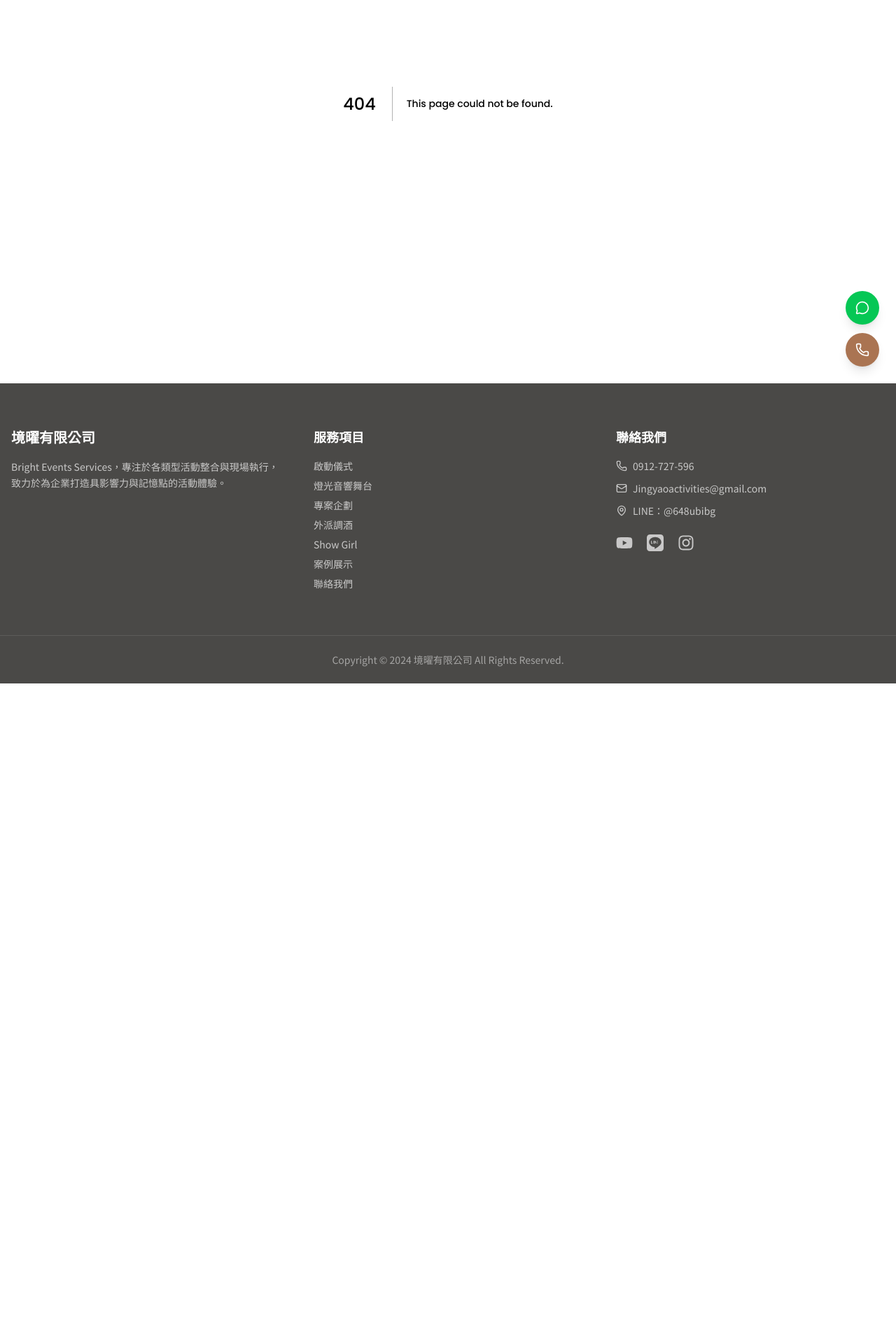
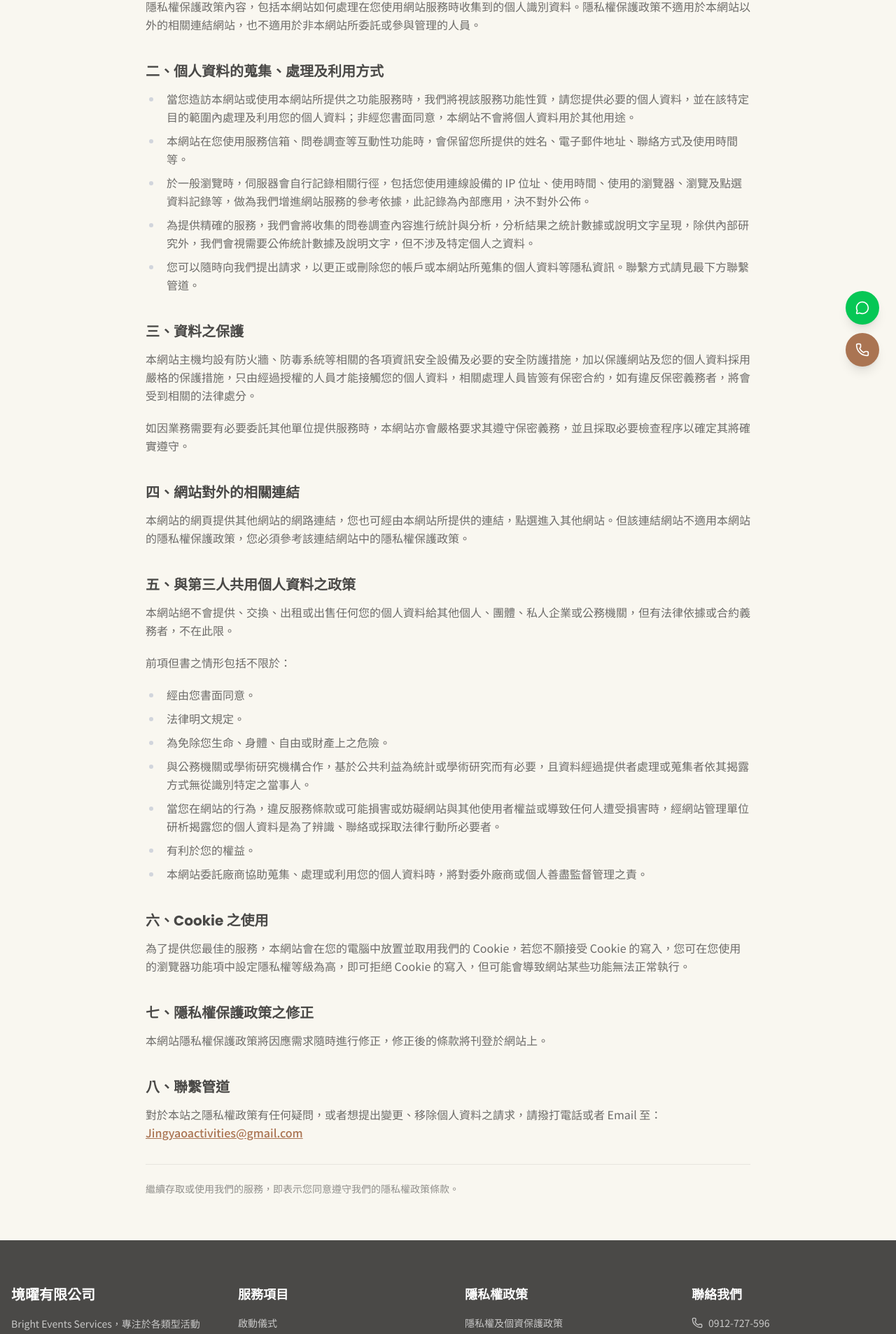
Before and after one commit to KEYI1997/bes-events, a Next.js app: page /privacy in a window 1280 px wide. Before the commit this address had no page. Shown: the part 252-2159 px from the top of the page at 70% size. Before the commit the page ends 1229 px from the top, so only its background shows below. Built offline with nearby package versions, Linux system fonts and the light colour scheme.

Commit message:
feat: 新增隱私權政策頁面及 Footer 連結

```diff
--- /dev/null
+++ b/src/app/privacy/page.tsx
@@ -0,0 +1,95 @@
+import { Metadata } from 'next';
+
+export const metadata: Metadata = {
+  title: '隱私權政策 | 境曜有限公司 BES Events',
+  description: '境曜有限公司隱私權及個資保護政策',
+};
+
+export default function PrivacyPage() {
+  return (
+    <main className="bg-bg min-h-screen pt-32 pb-16">
+      <div className="max-w-4xl mx-auto px-4">
+        <h1 className="text-3xl md:text-4xl font-bold text-primary mb-8">隱私權政策</h1>
+
+        <div className="prose prose-primary max-w-none space-y-8">
+          <section>
+            <h2 className="text-xl font-bold text-primary mb-3">一、隱私權保護政策的適用範圍</h2>
+            <p className="text-primary/80 leading-relaxed">
+              隱私權保護政策內容，包括本網站如何處理在您使用網站服務時收集到的個人識別資料。隱私權保護政策不適用於本網站以外的相關連結網站，也不適用於非本網站所委託或參與管理的人員。
+            </p>
+          </section>
+
+          <section>
+            <h2 className="text-xl font-bold text-primary mb-3">二、個人資料的蒐集、處理及利用方式</h2>
+            <ul className="list-disc pl-6 space-y-3 text-primary/80 leading-relaxed">
+              <li>當您造訪本網站或使用本網站所提供之功能服務時，我們將視該服務功能性質，請您提供必要的個人資料，並在該特定目的範圍內處理及利用您的個人資料；非經您書面同意，本網站不會將個人資料用於其他用途。</li>
+              <li>本網站在您使用服務信箱、問卷調查等互動性功能時，會保留您所提供的姓名、電子郵件地址、聯絡方式及使用時間等。</li>
+              <li>於一般瀏覽時，伺服器會自行記錄相關行徑，包括您使用連線設備的 IP 位址、使用時間、使用的瀏覽器、瀏覽及點選資料記錄等，做為我們增進網站服務的參考依據，此記錄為內部應用，決不對外公佈。</li>
+              <li>為提供精確的服務，我們會將收集的問卷調查內容進行統計與分析，分析結果之統計數據或說明文字呈現，除供內部研究外，我們會視需要公佈統計數據及說明文字，但不涉及特定個人之資料。</li>
+              <li>您可以隨時向我們提出請求，以更正或刪除您的帳戶或本網站所蒐集的個人資料等隱私資訊。聯繫方式請見最下方聯繫管道。</li>
+            </ul>
+          </section>
+
+          <section>
+            <h2 className="text-xl font-bold text-primary mb-3">三、資料之保護</h2>
+            <p className="text-primary/80 leading-relaxed">
+              本網站主機均設有防火牆、防毒系統等相關的各項資訊安全設備及必要的安全防護措施，加以保護網站及您的個人資料採用嚴格的保護措施，只由經過授權的人員才能接觸您的個人資料，相關處理人員皆簽有保密合約，如有違反保密義務者，將會受到相關的法律處分。
+            </p>
+            <p className="text-primary/80 leading-relaxed mt-3">
+              如因業務需要有必要委託其他單位提供服務時，本網站亦會嚴格要求其遵守保密義務，並且採取必要檢查程序以確定其將確實遵守。
+            </p>
+          </section>
+
+          <section>
+            <h2 className="text-xl font-bold text-primary mb-3">四、網站對外的相關連結</h2>
+            <p className="text-primary/80 leading-relaxed">
+              本網站的網頁提供其他網站的網路連結，您也可經由本網站所提供的連結，點選進入其他網站。但該連結網站不適用本網站的隱私權保護政策，您必須參考該連結網站中的隱私權保護政策。
+            </p>
+          </section>
+
+          <section>
+            <h2 className="text-xl font-bold text-primary mb-3">五、與第三人共用個人資料之政策</h2>
+            <p className="text-primary/80 leading-relaxed">
+              本網站絕不會提供、交換、出租或出售任何您的個人資料給其他個人、團體、私人企業或公務機關，但有法律依據或合約義務者，不在此限。
+            </p>
+            <p className="text-primary/80 leading-relaxed mt-3">前項但書之情形包括不限於：</p>
+            <ul className="list-disc pl-6 space-y-2 text-primary/80 leading-relaxed mt-2">
+              <li>經由您書面同意。</li>
+              <li>法律明文規定。</li>
+              <li>為免除您生命、身體、自由或財產上之危險。</li>
+              <li>與公務機關或學術研究機構合作，基於公共利益為統計或學術研究而有必要，且資料經過提供者處理或蒐集者依其揭露方式無從識別特定之當事人。</li>
+              <li>當您在網站的行為，違反服務條款或可能損害或妨礙網站與其他使用者權益或導致任何人遭受損害時，經網站管理單位研析揭露您的個人資料是為了辨識、聯絡或採取法律行動所必要者。</li>
+              <li>有利於您的權益。</li>
+              <li>本網站委託廠商協助蒐集、處理或利用您的個人資料時，將對委外廠商或個人善盡監督管理之責。</li>
+            </ul>
+          </section>
+
+          <section>
+            <h2 className="text-xl font-bold text-primary mb-3">六、Cookie 之使用</h2>
+            <p className="text-primary/80 leading-relaxed">
+              為了提供您最佳的服務，本網站會在您的電腦中放置並取用我們的 Cookie，若您不願接受 Cookie 的寫入，您可在您使用的瀏覽器功能項中設定隱私權等級為高，即可拒絕 Cookie 的寫入，但可能會導致網站某些功能無法正常執行。
+            </p>
+          </section>
+
+          <section>
+            <h2 className="text-xl font-bold text-primary mb-3">七、隱私權保護政策之修正</h2>
+            <p className="text-primary/80 leading-relaxed">
+              本網站隱私權保護政策將因應需求隨時進行修正，修正後的條款將刊登於網站上。
+            </p>
+          </section>
+
+          <section>
+            <h2 className="text-xl font-bold text-primary mb-3">八、聯繫管道</h2>
+            <p className="text-primary/80 leading-relaxed">
+              對於本站之隱私權政策有任何疑問，或者想提出變更、移除個人資料之請求，請撥打電話或者 Email 至：<a href="mailto:Jingyaoactivities@gmail.com" className="text-cta hover:underline">Jingyaoactivities@gmail.com</a>
+            </p>
+          </section>
+
+          <p className="text-primary/60 text-sm mt-8 pt-6 border-t border-primary/10">
+            繼續存取或使用我們的服務，即表示您同意遵守我們的隱私權政策條款。
+          </p>
+        </div>
+      </div>
+    </main>
+  );
+}
--- a/src/components/Footer.tsx
+++ b/src/components/Footer.tsx
@@ -5,7 +5,7 @@ export default function Footer() {
   return (
     <footer className="bg-primary text-white">
       <div className="max-w-7xl mx-auto px-4 py-16">
-        <div className="grid grid-cols-1 md:grid-cols-3 gap-12">
+        <div className="grid grid-cols-1 md:grid-cols-4 gap-12">
           {/* 品牌 */}
           <div>
             <h3 className="text-xl font-bold mb-4">境曜有限公司</h3>
@@ -40,6 +40,19 @@ export default function Footer() {
           </div>
 
           {/* 聯絡資訊 */}
+          <div>
+            <h3 className="text-lg font-bold mb-4">隱私權政策</h3>
+            <nav className="space-y-2">
+              <Link
+                href="/privacy"
+                className="block text-sm text-white/70 hover:text-cta transition-colors"
+              >
+                隱私權及個資保護政策
+              </Link>
+            </nav>
+          </div>
+
+          {/* 聯絡我們 */}
           <div>
             <h3 className="text-lg font-bold mb-4">聯絡我們</h3>
             <div className="space-y-3">
```
